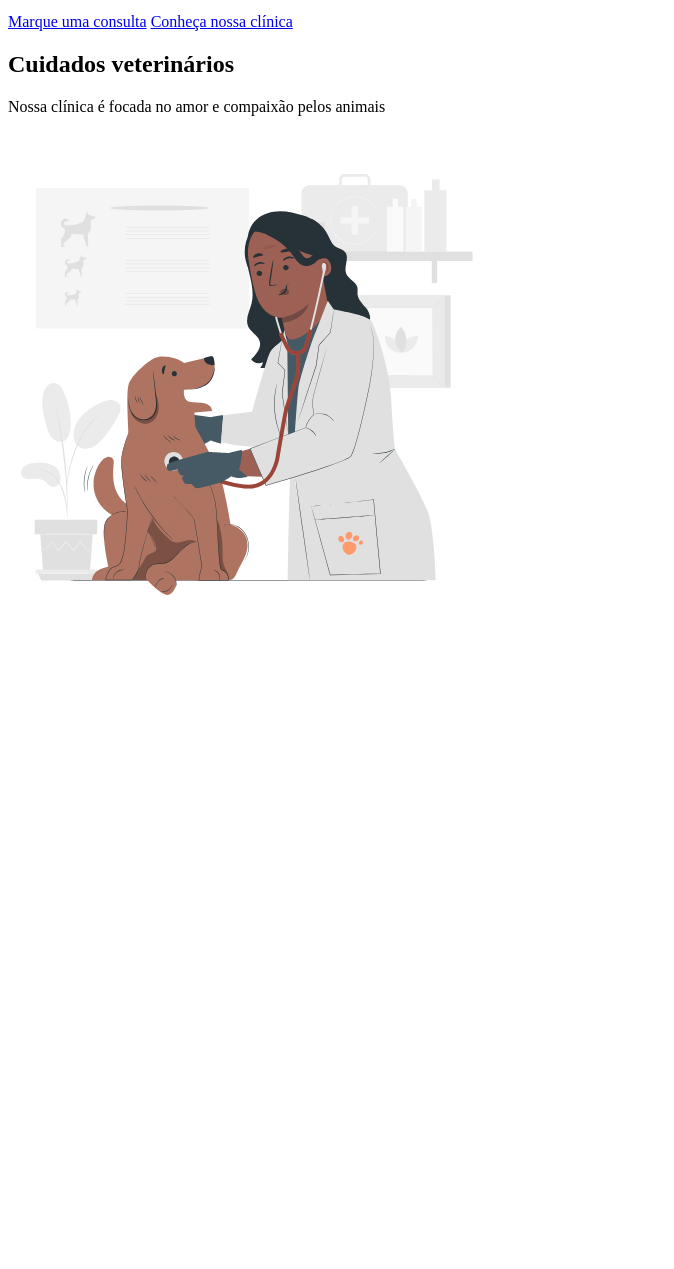
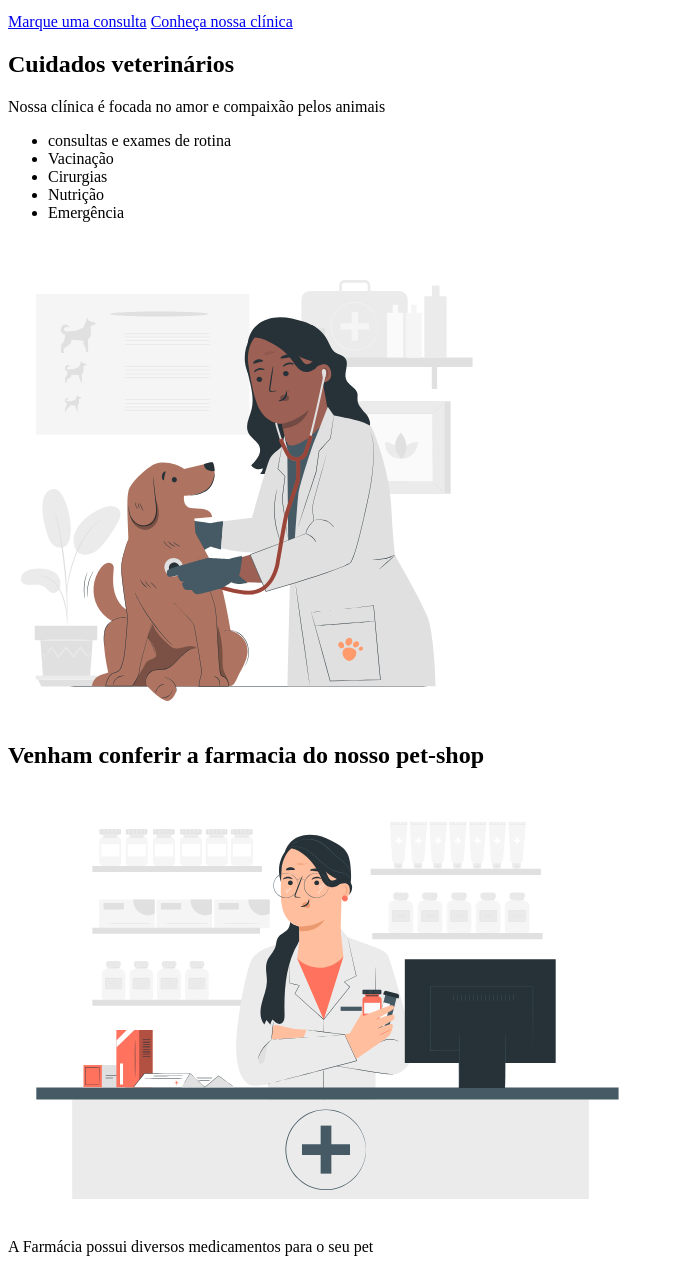
Before and after one commit to Gabriel-Santos1/Pet-life, a plain HTML site: page index.html in a window 1280 px wide. Shown: the part 723-1992 px from the top of the page, without its empty margins (0-674 px from the left). Before the commit the page ends 1347 px from the top, so only its background shows below. Drawn offline with Linux system fonts and the light colour scheme.

Commit message:
Feature: add all navegation.

```diff
--- a/index.html
+++ b/index.html
@@ -44,13 +44,47 @@
 
                                 <h2>Cuidados veterinários</h2>
                                 <p>Nossa clínica é focada no amor e compaixão pelos animais</p>
+                                <ul>
+                                    <li>consultas e exames de rotina</li>
+                                    <li>Vacinação</li>
+                                    <li>Cirurgias</li>
+                                    <li>Nutrição</li>
+                                    <li>Emergência</li>
+
+                                </ul>
                         </div>
 
-                <img src="/assets/Start 2.0/clinic-img.svg" alt="clinic-img" width="480" height="480">
+                <img src="/assets/Start 2.0/clinic-img.svg" alt="clinic-img" width="480" height="480" loading="lazy">
 
 
             </section>
 
+            <section id="farmacia">
+
+
+                                <h1>Venham conferir a farmacia do nosso pet-shop</h1>
+                                <img src="/assets/Start 2.0/shop-img.svg" alt="Farmacia-svg" width="645" height="430" loading="lazy">
+                                <p>A Farmácia possui diversos medicamentos para o seu pet</p>
+
+            </section>
+
+
+            <section id="duvidas">
+
+                                <img src="/assets/Start 2.0/faq-img.svg" alt="Duvidas.svg" width="540" height="540" loading="lazy">
+                        <div>
+                                <h2>Ficou alguma dúvida?</h2>
+
+                                    <div>
+                                        <h3>Quais são os serviçõs oferecidos?</h3>
+                                        <img src="assets/Start 2.0/arrow-down.svg" alt="seta.svg">
+                                        <p>A clínica oferece diversos serviços para o seu pet.</p>
+
+                                    </div>
+
+                        </div>
+
+            </section>
     </main>
 
 </body>
```
